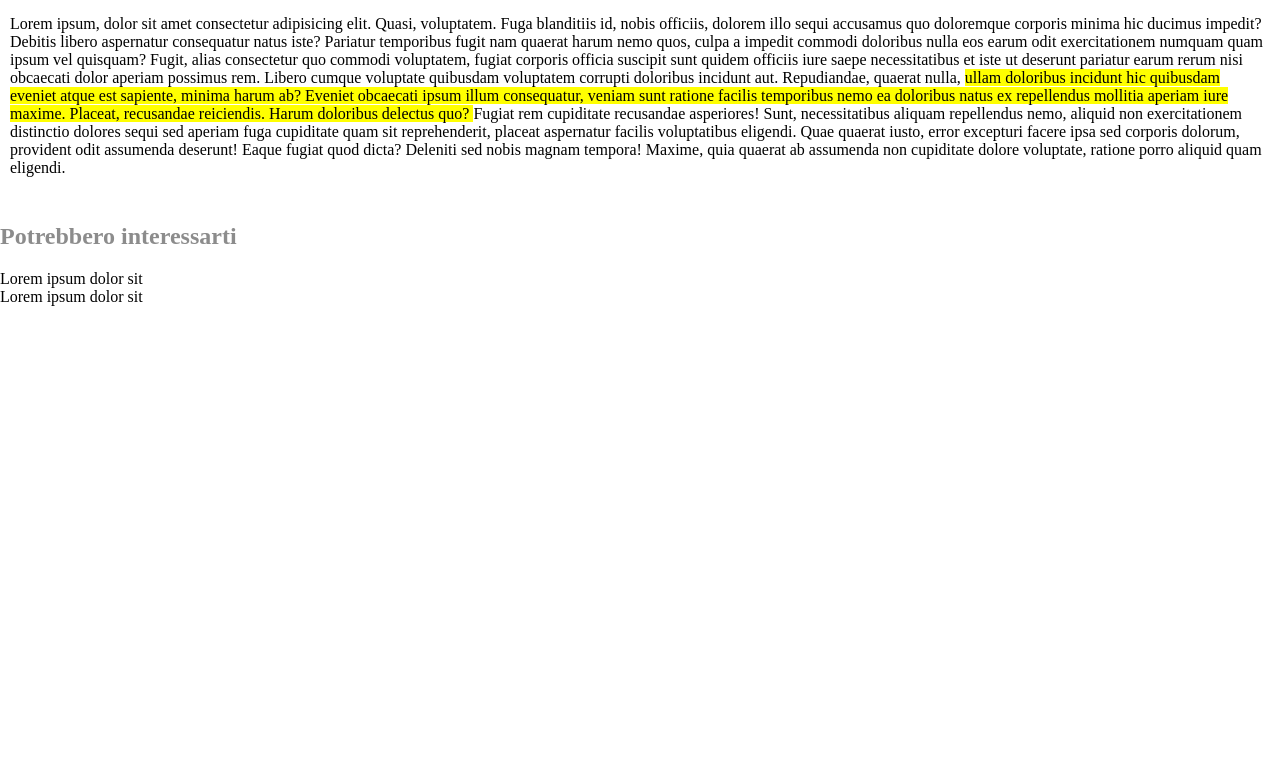
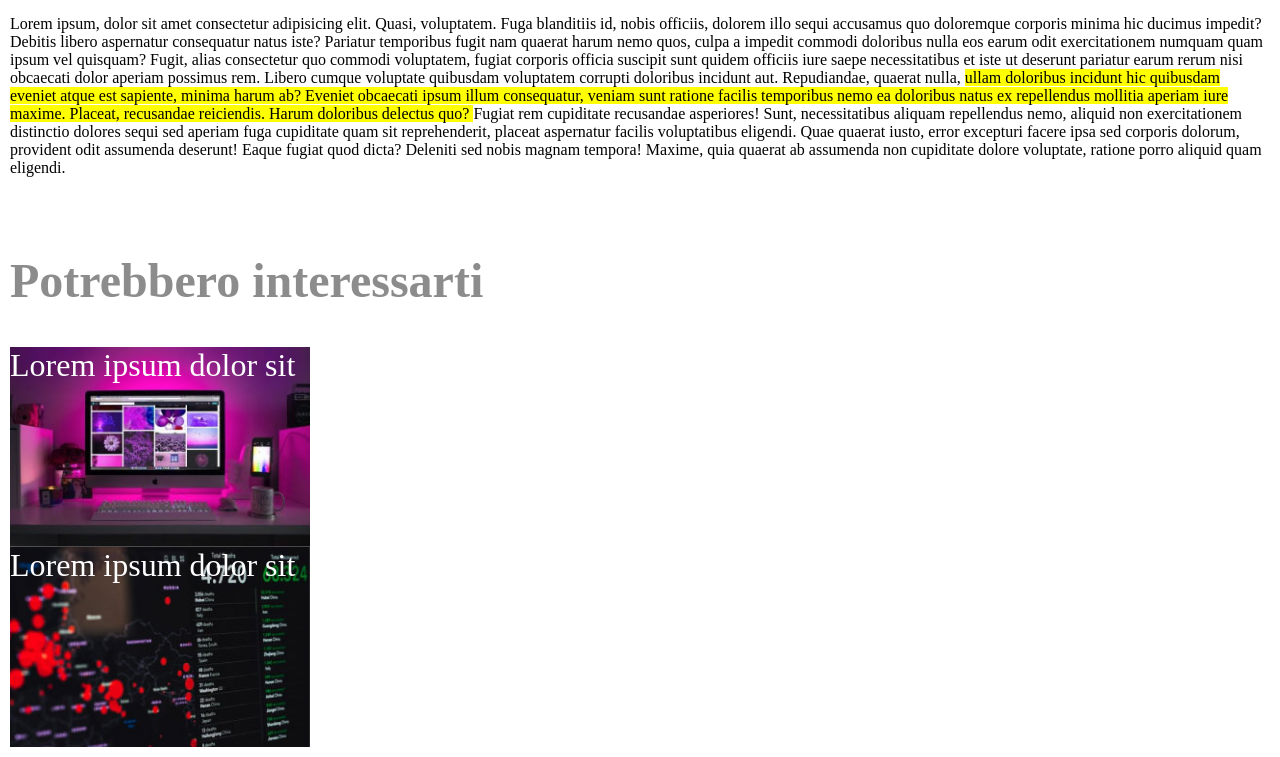
Before and after one commit to stefanocravotta/html-css-booleaner, a plain HTML site: page index.html in a window 1280 px wide. Shown: the part 1074-1831 px from the top of the page. Before the commit the page ends 1380 px from the top, so only its background shows below. Drawn offline with Linux system fonts and the light colour scheme.

Commit message:
fine-esercizio

```diff
--- a/css/style.css
+++ b/css/style.css
@@ -5,6 +5,10 @@ margin: 0;
 
 
 main{
+  padding: 10px;
+}
+
+footer{
   padding: 10px;
 }
 
@@ -43,3 +47,20 @@ thead{
 .azzurro{
   background-color:  rgb(179, 229, 241);
 }
+.img{
+  height: 200px;
+  width: 300px;
+  background-image: url(../img/monitor.jpg);
+  background-size: cover;
+}
+.img2{
+  height: 200px;
+  width: 300px;
+  background-image: url(../img/graph.jpg);
+  background-size: cover;
+}
+
+footer{
+  color: white;
+  font-size: 2rem;
+}
```
